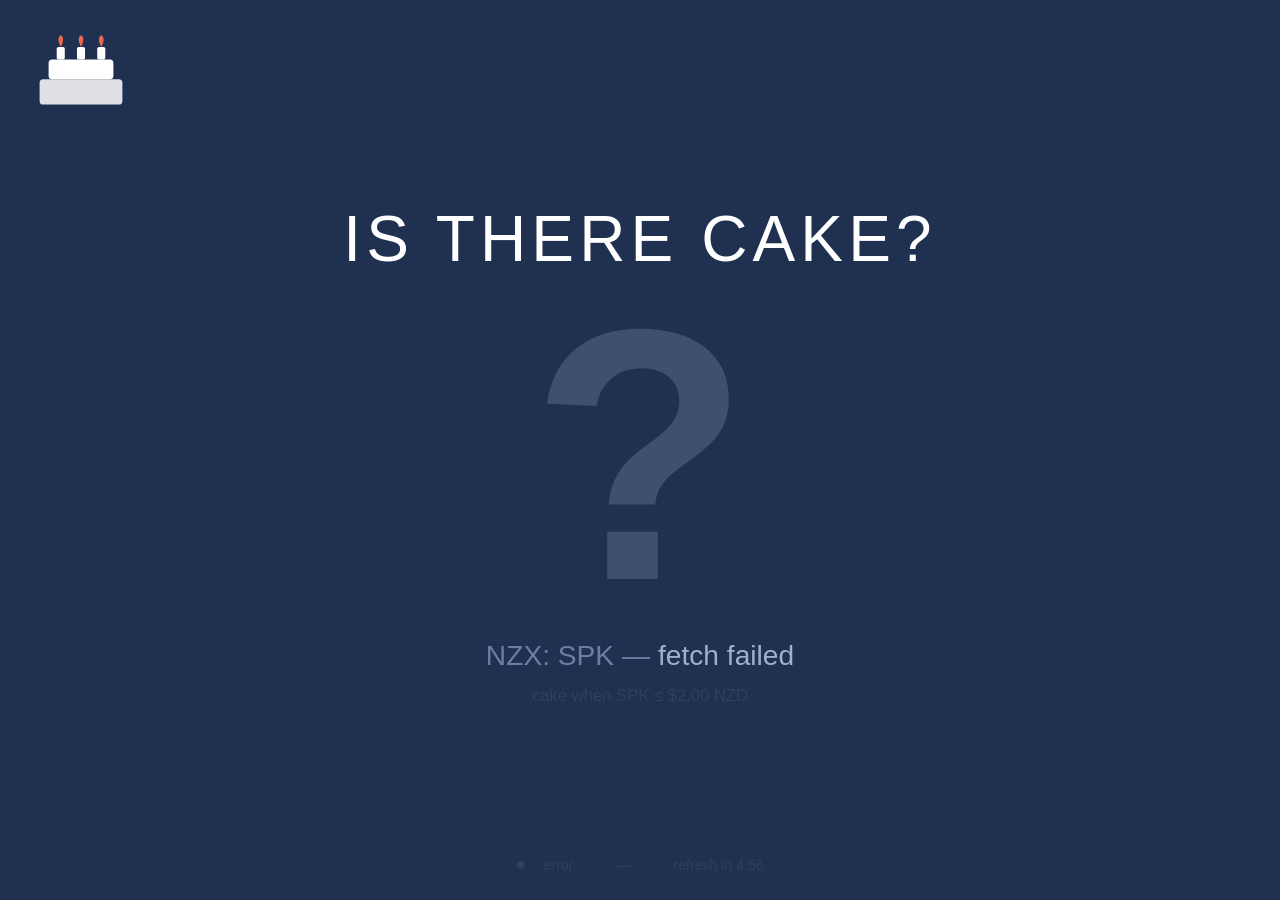
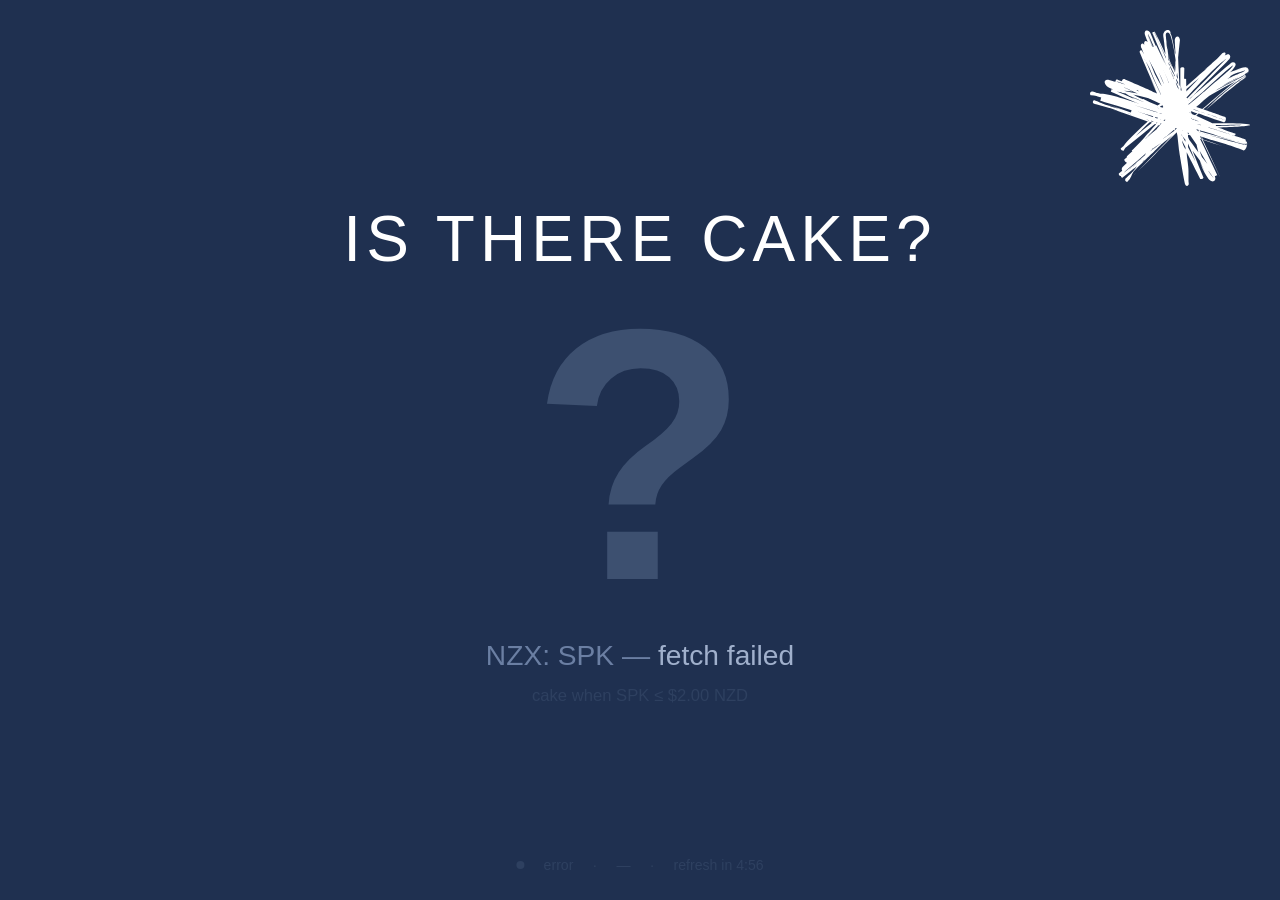
Before and after one commit to andybateman/signpost, a Jekyll site: the page cake.html, which Jekyll copies as it is, in a window 1280 px wide. Built offline with Jekyll 4.4.1, drawn with Linux system fonts in a browser that asks for light colours; some web fonts are replaced.

Commit message:
Revert "feat: add cake SVG logo top-left, remove Spark logo"
This reverts commit 61ef7971c20c1704bbac3545bee7f5af62e51c9e.

```diff
--- a/cake.html
+++ b/cake.html
@@ -24,9 +24,10 @@
 
         .logo {
             position: absolute;
-            width: 90px;
-            top: 28px;
-            left: 36px;
+            width: 160px;
+            top: 30px;
+            right: 30px;
+            filter: brightness(0) invert(1);
         }
 
         #main {
@@ -112,20 +113,7 @@
 </head>
 <body>
 
-    <svg class="logo" xmlns="http://www.w3.org/2000/svg" viewBox="0 0 100 90" aria-label="Cake">
-        <!-- Flames -->
-        <path d="M27.5,21 C31,15 31,10 27.5,8 C24,10 24,15 27.5,21Z" fill="#EA6852"/>
-        <path d="M50,21 C53.5,15 53.5,10 50,8 C46.5,10 46.5,15 50,21Z" fill="#EA6852"/>
-        <path d="M72.5,21 C76,15 76,10 72.5,8 C69,10 69,15 72.5,21Z" fill="#EA6852"/>
-        <!-- Candles -->
-        <rect x="23" y="21" width="9" height="14" rx="2" fill="white"/>
-        <rect x="45.5" y="21" width="9" height="14" rx="2" fill="white"/>
-        <rect x="68" y="21" width="9" height="14" rx="2" fill="white"/>
-        <!-- Top tier -->
-        <rect x="14" y="35" width="72" height="22" rx="4" fill="white"/>
-        <!-- Bottom tier -->
-        <rect x="4" y="57" width="92" height="28" rx="4" fill="rgba(255,255,255,0.85)"/>
-    </svg>
+    <img class="logo" src="spark-nz-logo.svg" alt="Spark NZ">
 
     <div id="main">
         <h1>IS THERE CAKE?</h1>
```
